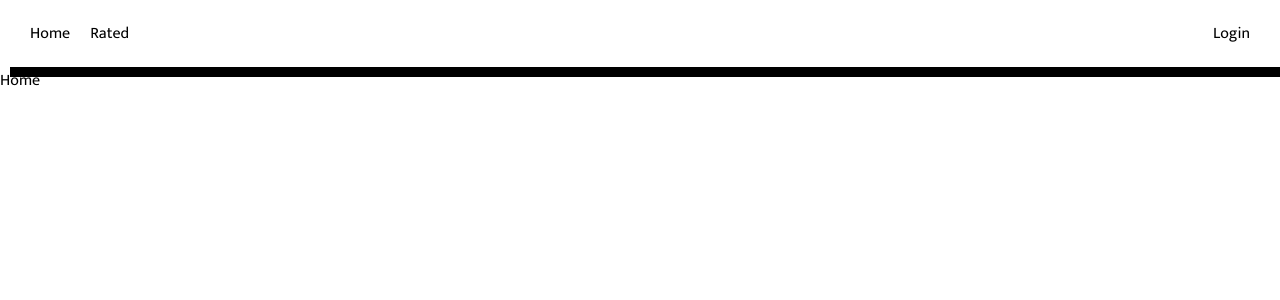
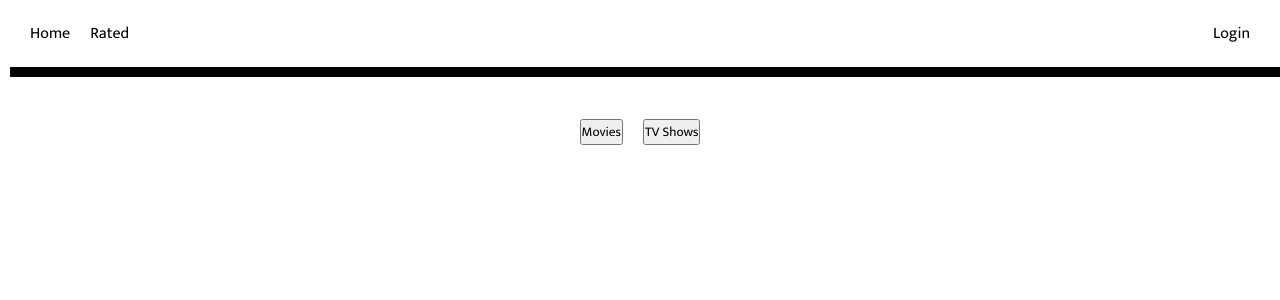
Before and after one commit to vivekrajput-93/movie-imdb, a React (Create React App) app: page / in a window 1280 px wide. Shown: the top 300 px of the page. Built offline with nearby package versions, Linux system fonts and the light colour scheme.

Commit message:
Login is working

```diff
--- a/src/CSS/Auth.css
+++ b/src/CSS/Auth.css
@@ -25,7 +25,7 @@
 
 }
 
-button {
+.btn {
   padding:  10px 40px;
   border: none;
   background-color: #FEA1A1;
--- /dev/null
+++ b/src/CSS/Home.css
@@ -0,0 +1,16 @@
+.click-button {
+    width: 100%;
+    margin-top: 20px;
+    display: flex;
+    justify-content: center;
+}
+
+.info-button   {
+   display: flex;
+   gap: 20px;
+   margin-top: 2rem;
+}
+
+.info-button movies {
+   background-color: green;
+}
--- /dev/null
+++ b/src/components/Column.jsx
@@ -0,0 +1,9 @@
+import React from 'react'
+
+const Column = () => {
+  return (
+    <div>Column</div>
+  )
+}
+
+export default Column;
--- /dev/null
+++ b/src/components/Mutation.jsx
@@ -0,0 +1,25 @@
+export const Mutation = async () => {
+    try {
+      const res = await fetch(
+        "https://api.themoviedb.org/3/authentication/guest_session/new",
+        {
+          method: "GET",
+          mode: "cors", // Use 'cors' mode instead of 'no-cors' for actual error details
+          headers: {
+            Authorization: "Bearer eyJhbGciOiJIUzI1NiJ9.eyJhdWQiOiI1ODcxMzYzODkzZjZkOWVmNWM2YzA1NDFkNmQ4M2IzYiIsInN1YiI6IjY1NjU5YmM4MTU2Y2M3MDBlYmMwZDEwMiIsInNjb3BlcyI6WyJhcGlfcmVhZCJdLCJ2ZXJzaW9uIjoxfQ.ujJbbgrjNjTiP4cM_ITOPJe0o3unx3aV6UaG00NBzb4",
+          },
+        }
+      );
+
+      if (!res.ok) {
+        throw new Error(`Request failed with status: ${res.status}`);
+      }
+
+      const data = await res.json();
+      console.log(data);
+      return data;
+    } catch (error) {
+      console.error('Error fetching data:', error);
+      throw error;
+    }
+  };
--- a/src/index.js
+++ b/src/index.js
@@ -1,11 +1,17 @@
 import React from 'react';
 import ReactDOM from 'react-dom/client';
 import App from './App';
+import {QueryClient, QueryClientProvider} from "@tanstack/react-query"
+
+const queryCLient = new QueryClient()
 
 const root = ReactDOM.createRoot(document.getElementById('root'));
 root.render(
   <React.StrictMode>
+    <QueryClientProvider client={queryCLient}>
     <App />
+    </QueryClientProvider>
+
   </React.StrictMode>
 );
 
--- a/src/pages/Auth.jsx
+++ b/src/pages/Auth.jsx
@@ -1,8 +1,25 @@
 import React from 'react'
 import alone from "../assets/alone.jpg";
 import "../CSS/Auth.css";
+import { useMutation } from '@tanstack/react-query';
+import { Mutation } from '../components/Mutation';
+import { useNavigate } from 'react-router-dom';
+
 
 const Auth = () => {
+
+  const {data, mutate} = useMutation({mutationKey : ["login"], mutationFn : Mutation,});
+
+  const navigate = useNavigate();
+
+  const handleLogin = async() => {
+      await mutate();
+      localStorage.setItem("guest_session_id", data.guest_session_id);
+      navigate("/")
+  }
+
+
+
   return (
     <div className='auth'>
       <div className='left'>
@@ -11,7 +28,7 @@ const Auth = () => {
       <div className='right'>
         <h3>Welcome to the Page! Here you can rate your fav movies !!</h3>
         <div className='auth-login'>
-          <button>Login to Page</button>
+          <button className='btn' onClick={handleLogin}>Login to Page</button>
         </div>
       </div>
     </div>
--- a/src/pages/Home.jsx
+++ b/src/pages/Home.jsx
@@ -1,9 +1,35 @@
-import React from 'react'
+import React, { useState } from 'react';
+import Column from '../components/Column';
+import "../CSS/Home.css";
 
 const Home = () => {
+  const [showMovies, setShowMovies] = useState(false);
+  const [showTVShows, setShowTVShows] = useState(false);
+
+  const handleMoviesClick = () => {
+    setShowMovies(true);
+    setShowTVShows(false);
+  };
+
+  const handleTVShowsClick = () => {
+    setShowMovies(false);
+    setShowTVShows(true);
+  };
+
   return (
-    <div>Home</div>
-  )
-}
+    <>
+    <div className='click-button'>
+      <div className='info-button'>
+        <button className={showMovies ? "active" : "movies"} onClick={handleMoviesClick}>Movies</button>
+        <button className={showTVShows ? "shows" : undefined} onClick={handleTVShowsClick}>TV Shows</button>
+      </div>
+    </div>
+    <div>
+            {showMovies && <Column info="Movie Info" />}
+      {showTVShows && <Column info="TV Show Info" />}
+    </div>
+    </>
+  );
+};
 
-export default Home
+export default Home;
```
